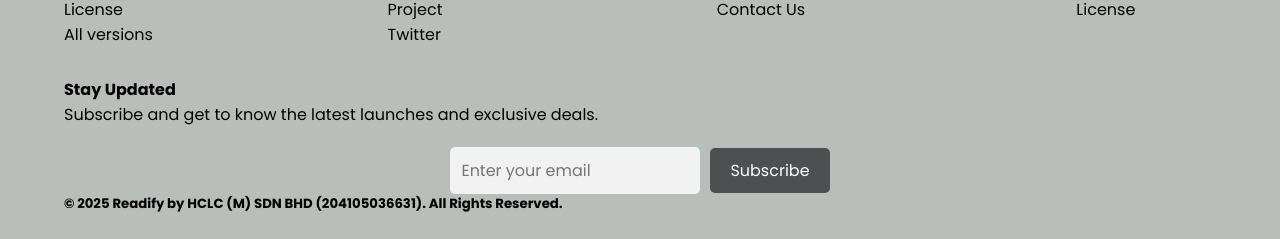
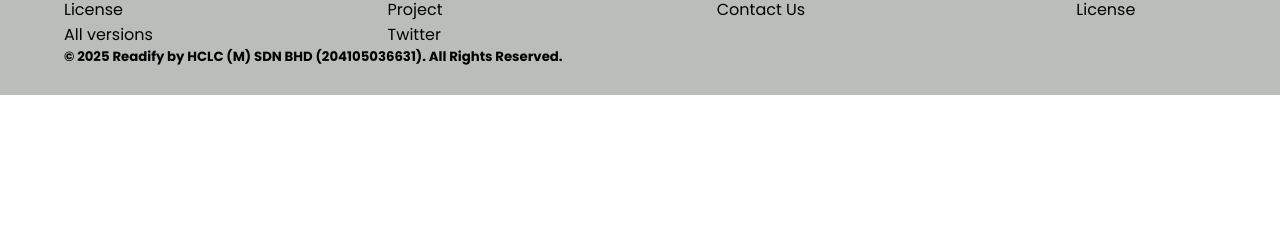
Before and after one commit to Damoshh/BookShop, a React (Vite) app in the folder frontend/: page / in a window 1280 px wide. Shown: the part 1268-1507 px from the top of the page. After the commit the page ends 1363 px from the top, so only its background shows below. Built offline with nearby package versions, Linux system fonts and the light colour scheme; no server answers.

Commit message:
update footer #2

```diff
--- a/frontend/src/components/Footer/Footer.jsx
+++ b/frontend/src/components/Footer/Footer.jsx
@@ -6,7 +6,9 @@ const Footer = () => {
         <footer className='footer'>
             <div className='top'>
                 <div className='branding'>
+                <div className='readify-box'>
                     <h2>Readify.</h2>
+                    </div>
                     <p>A room without books is like a body without a soul.</p>
                 </div>
                 <div className='social-links'>
@@ -51,17 +53,9 @@ const Footer = () => {
                 </div>
             </div>
 
-            <div className='newsletter'>
-                <h4>Stay Updated</h4>
-                <p>Subscribe and get to know the latest launches and exclusive deals.</p>
-                <form>
-                    <input type="email" placeholder="Enter your email" required />
-                    <button type="submit">Subscribe</button>
-                </form>
-            </div>
+
             <div>
                 <h5 classname="Copy"> © 2025 Readify by HCLC (M) SDN BHD (204105036631). All Rights Reserved.
-
                 </h5>
             </div>
         </footer>
```
Also changed, not shown: frontend/src/components/Footer/Footer.css (indentation only).
